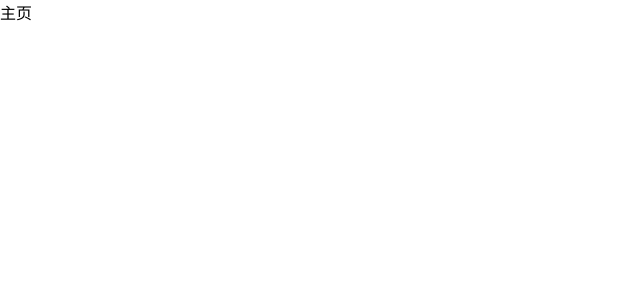
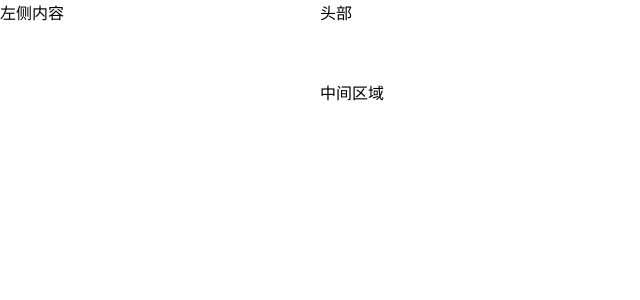
Before and after one commit to liulong55/81toutiao, a Vue app: page /home in a window 1280 px wide. Shown: the top 300 px of the page, without its empty margins (0-640 px from the left). Built offline with nearby package versions, Linux system fonts and the light colour scheme.

Commit message:
主页模块-主页布局

```diff
--- a/src/main.js
+++ b/src/main.js
@@ -5,8 +5,8 @@ import ElementUI from 'element-ui' // 引入element组件
 import 'element-ui/lib/theme-chalk/index.css' // 引入样式
 import './style/index.less' // 引入样式
 import axios from 'axios' // 引入axios
+axios.defaults.baseURL = 'http://ttapi.research.itcast.cn/mp/v1_0' // 优化设置baseUrl
 Vue.prototype.$axios = axios // 优化统一导入
-axios.defaults.baseURL = 'http://ttapi.research.itcast.cn/mp/v1_0' // 优化设置baseUrl
 Vue.use(ElementUI) // 全局用
 Vue.config.productionTip = false
 
--- a/src/views/home/index.vue
+++ b/src/views/home/index.vue
@@ -1,7 +1,20 @@
 <template>
-<div>主页</div>
+<!-- <div>主页</div> -->
+<!-- 最外层容器 -->
+<el-container>
+    <!-- 侧边栏容器 -->
+    <el-aside>
+        左侧内容
+    </el-aside>
+    <!-- 嵌套大容器 -->
+    <el-container>
+        <!-- 头部内容 -->
+        <el-header>头部</el-header>
+        <!-- 中间区域 -->
+        <el-main>中间区域</el-main>
+    </el-container>
+</el-container>
 </template>
-
 <script>
 export default {
 
--- a/src/views/login/index.vue
+++ b/src/views/login/index.vue
@@ -70,9 +70,10 @@ export default {
       this.$refs.form.validate(isok => {
         if (isok) {
           console.log('前端效验成功')
+          console.log(this.formData)
           this.$axios.post('/authorizations', this.formData).then(result => {
             // console.log(result)
-            // console.log(result.data.data)
+            console.log(result.data.data)
             // 储存在本地里
             window.localStorage.setItem('user-onfo', JSON.stringify(result.data.data))
             // 登录成功,跳转到home页
```
